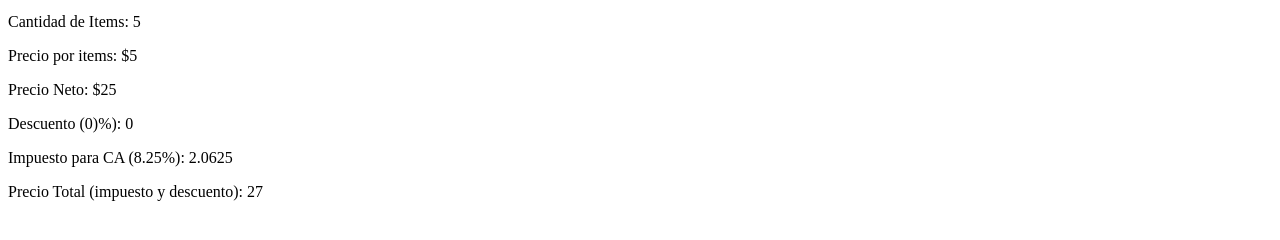
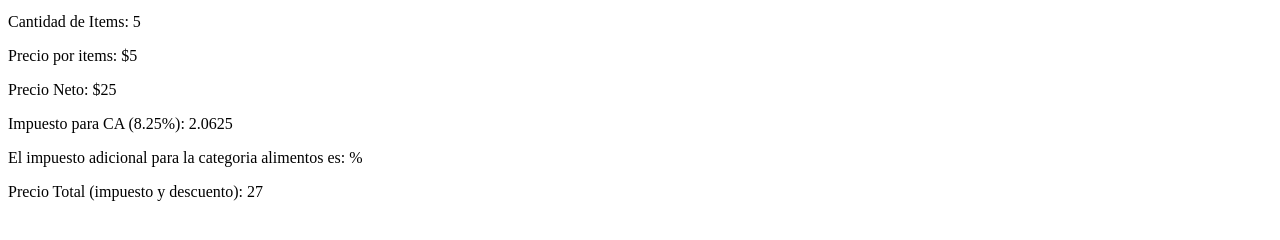
Before and after one commit to JhessaelGit/Totalizador_De_Ventas, a website built with Parcel: page index.html in a window 1280 px wide. Both pictures are taken after typing "5", "5" into the empty fields and a click on the input "Totalizar". Shown: the part 104-344 px from the top of the page. Built offline with nearby package versions, Linux system fonts and the light colour scheme.

Commit message:
feat: Ahora selecciona y muestra las catergorias

```diff
--- a/index.html
+++ b/index.html
@@ -36,6 +36,7 @@
     <div id="mostrar-precio-neto-div"></div>
     <div id="mostrar-descuento-div"></div>
     <div id="mostrar-codigo-estado-div"></div>
+    <div id="mostrar-categoria-div"></div>
     <div id="mostrar-precio-total-div"></div>
     <script type="module" src="./src/presenter.js"></script>
   </body>
--- a/src/presenter.js
+++ b/src/presenter.js
@@ -5,13 +5,15 @@ const cantidad_items = document.querySelector("#cantidad-item");
 const precio_items = document.querySelector("#precio-item");
 const formTotalizador=document.querySelector("#totalizador-form")
 const codigo_estado = document.querySelector("#codigo-estado");
+const categoria_producto = document.querySelector("#categoria-producto")
+
 const mostrarCantidadDiv=document.querySelector("#mostrar-cantidad-items-div")
 const mostrarPrecioDiv=document.querySelector("#mostrar-precio-items-div")
 const mostrarPrecioNetoDiv=document.querySelector("#mostrar-precio-neto-div")
 const mostrarCodigoEstadoDiv=document.querySelector("#mostrar-codigo-estado-div")
 const mostrarPrecioTotalDiv=document.querySelector("#mostrar-precio-total-div")
-const mostrarDesuentoDiv = document.querySelector("#mostrar-descuento-div")
-
+const mostrarDesuentoDiv = document.querySelector("#mostrar-categoria-div")
+const mostrarCategoriaDiv = document.querySelector('#mostrar-categoria-div')
 
 
 formTotalizador.addEventListener("submit", (event) => {
@@ -24,12 +26,14 @@ formTotalizador.addEventListener("submit", (event) => {
   const precio_neto=calcular_precio_neto(cantidad_items_value,precio_items_value);
   const descuento_porcentaje = descuento_correspondiente(cantidad_items_value)
   const precio_total= aplicar_descuento(aplicar_impuesto(precio_neto,impuesto_correspondiente),descuento_porcentaje)
+  const categoria_producto_value = categoria_producto.value;
 
   mostrarCantidadDiv.innerHTML = "<p>" + "Cantidad de Items: " + cantidad_items_value + "</p>";
   mostrarPrecioDiv.innerHTML = "<p>" + "Precio por items: $" + precio_items_value + "</p>";
   mostrarPrecioNetoDiv.innerHTML = "<p>" + "Precio Neto: $" + precio_neto + "</p>";
   mostrarDesuentoDiv.innerHTML = "<p>" + `Descuento (${descuento_porcentaje})%): ` + Math.round(precio_neto*(descuento_porcentaje/100)) +"</p>"
   mostrarCodigoEstadoDiv.innerHTML = "<p>" + "Impuesto para " + codigo_estado_value + ` (${impuesto_correspondiente}%): ` + ((precio_neto-aplicar_impuesto(precio_neto,impuesto_correspondiente))*-1) + "</p>";
+  mostrarCategoriaDiv.innerHTML = "<p>" + `El impuesto adicional para la categoria ${categoria_producto_value} es: ` +"%" + "</p>"
   mostrarPrecioTotalDiv.innerHTML = "<p>" + "Precio Total (impuesto y descuento): " + precio_total + "</p>";
 
 });
```
